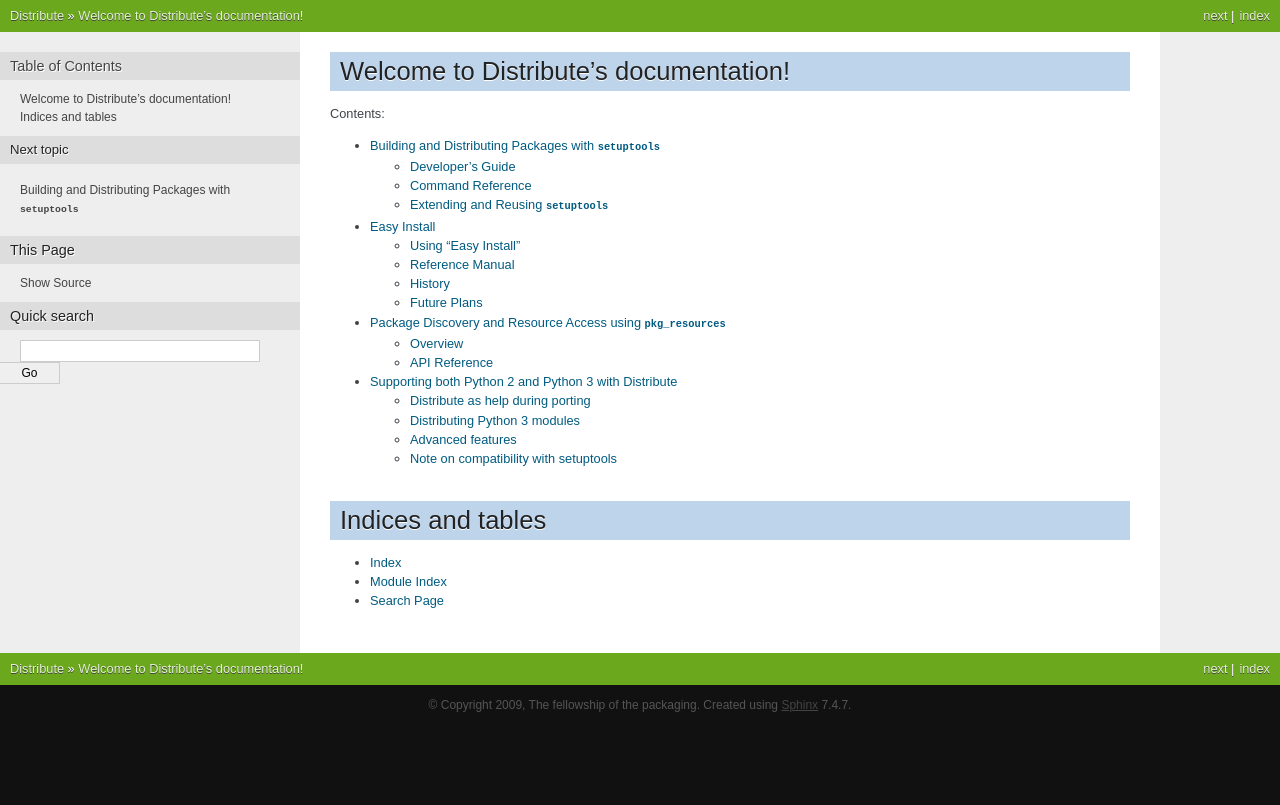
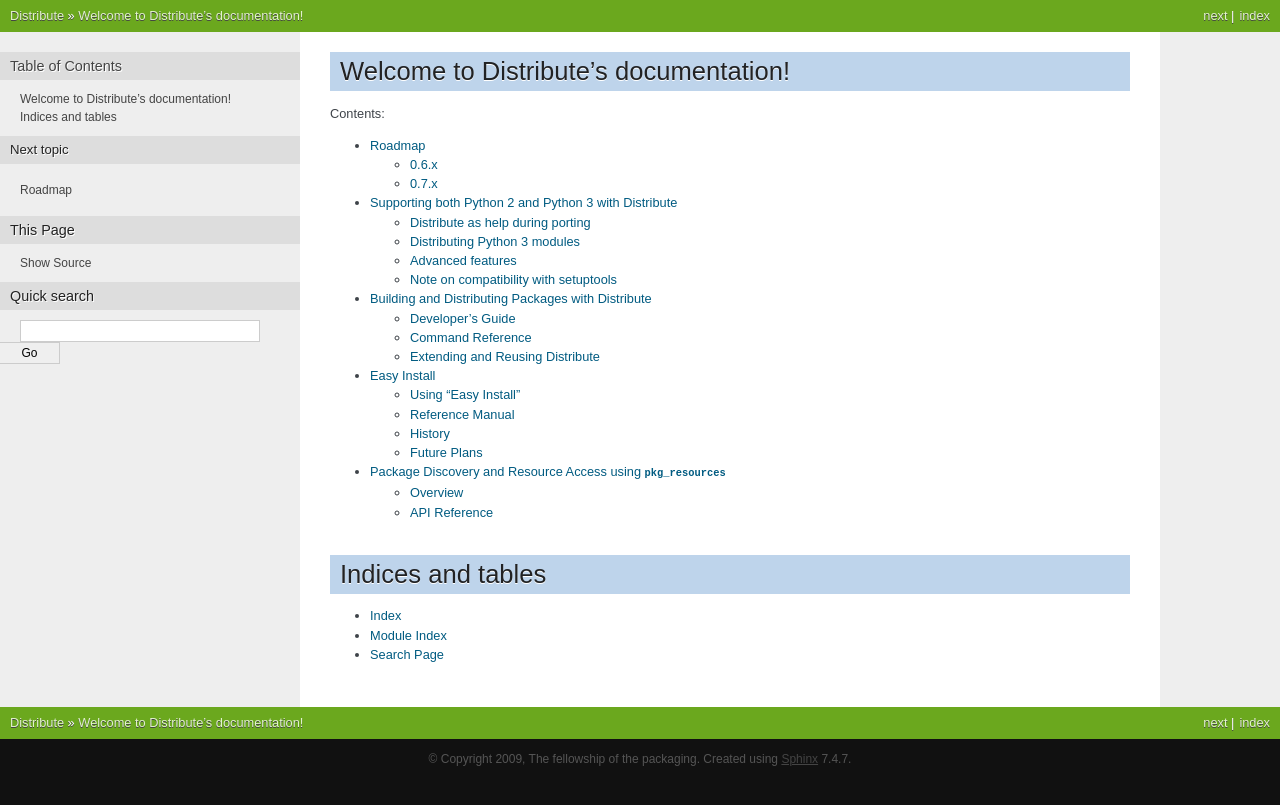
Before and after one commit to Distrotech/setuptools, a Sphinx documentation site: the page built from docs/index.txt, in a window 1280 px wide. Shown: the top 805 px of the page. Built offline with Sphinx 7.4.7, drawn with Linux system fonts in a browser that asks for light colours; some of the changed lines change nothing that is shown.

Commit message:
included roadmap and a few typo fixes. fixes #47

```diff
--- a/docs/index.txt
+++ b/docs/index.txt
@@ -6,11 +6,11 @@
 .. toctree::
    :maxdepth: 2
 
+   roadmap
+   python3
    setuptools
    easy_install
    pkg_resources
-   python3
-
 
 Indices and tables
 ==================
--- /dev/null
+++ b/docs/roadmap.txt
@@ -0,0 +1,85 @@
+=======
+Roadmap
+=======
+
+Distribute has two branches:
+
+- 0.6.x : provides a Setuptools-0.6c9 compatible version
+- 0.7.x : will provide a refactoring
+
+0.6.x
+=====
+
+Not "much" is going to happen here, we want this branch to be helpful
+to the community *today* by addressing the 40-or-so bugs
+that were found in Setuptools and never fixed. This is eventually
+happen soon because its development is
+fast : there are up to 5 commiters that are working on it very often
+(and the number grows weekly.)
+
+The biggest issue with this branch is that it is providing the same
+packages and modules setuptools does, and this
+requires some bootstrapping work where we make sure once Distribute is
+installed, all Distribution that requires Setuptools
+will continue to work. This is done by faking the metadata of
+Setuptools 0.6c9. That's the only way we found to do this.
+
+There's one major thing though: thanks to the work of Lennart, Alex,
+Martin, this branch supports Python 3,
+which is great to have to speed up Py3 adoption.
+
+The goal of the 0.6.x is to remove as much bugs as we can, and try if
+possible to remove the patches done
+on Distutils. We will support 0.6.x maintenance for years and we will
+promote its usage everywhere instead of
+Setuptools.
+
+Some new commands are added there, when they are helpful and don't
+interact with the rest. I am thinking
+about "upload_docs" that let you upload documentation to PyPI. The
+goal is to move it to Distutils
+at some point, if the documentation feature of PyPI stays and starts to be used.
+
+0.7.x
+=====
+
+We've started to refactor Distribute with this roadmap in mind (and
+no, as someone said, it's not vaporware,
+we've done a lot already)
+
+- 0.7.x can be installed and used with 0.6.x
+
+- easy_install is going to be deprecated ! use Pip !
+
+- the version system will be deprecated, in favor of the one in Distutils
+
+- no more Distutils monkey-patch that happens once you use the code
+ (things like 'from distutils import cmd; cmd.Command = CustomCommand')
+
+- no more custom site.py (that is: if something misses in Python's
+  site.py we'll add it there instead of patching it)
+
+- no more namespaced packages system, if PEP 381 (namespaces package
+  support) makes it to 2.7
+
+- The code is splitted in many packages and might be distributed under
+  several distributions.
+
+ - distribute.resources: that's the old pkg_resources, but
+   reorganized in clean, pep-8 modules. This package will
+   only contain the query APIs and will focus on being PEP 376
+   compatible. We will promote its usage and see if Pip wants
+   to use it as a basis.
+   It will probably shrink a lot though, once the stdlib provides PEP 376 support.
+
+ - distribute.entrypoints: that's the old pkg_resources entry points
+   system, but on its own. it uses distribute.resources
+
+ - distribute.index: that's package_index and a few other things.
+   everything required to interact with PyPI. We will promote
+   its usage and see if Pip wants to use it as a basis.
+
+ - distribute.core (might be renamed to main): that's everything
+   else, and uses the other packages.
+
+Goal: A first release before (or when) Python 2.7 / 3.2 is out.
--- a/docs/setuptools.txt
+++ b/docs/setuptools.txt
@@ -1,8 +1,8 @@
-======================================================
-Building and Distributing Packages with ``setuptools``
-======================================================
-
-``setuptools`` is a collection of enhancements to the Python ``distutils``
+==================================================
+Building and Distributing Packages with Distribute
+==================================================
+
+``Distribute`` is a collection of enhancements to the Python ``distutils``
 (for Python 2.3.5 and up on most platforms; 64-bit platforms require a minimum
 of Python 2.4) that allow you to more easily build and distribute Python
 packages, especially ones that have dependencies on other packages.
@@ -2433,9 +2433,9 @@
     http://pypi.python.org/pypi (i.e., the main PyPI installation).
 
 
-------------------------------------
-Extending and Reusing ``setuptools``
-------------------------------------
+--------------------------------
+Extending and Reusing Distribute
+--------------------------------
 
 Creating ``distutils`` Extensions
 =================================
```
